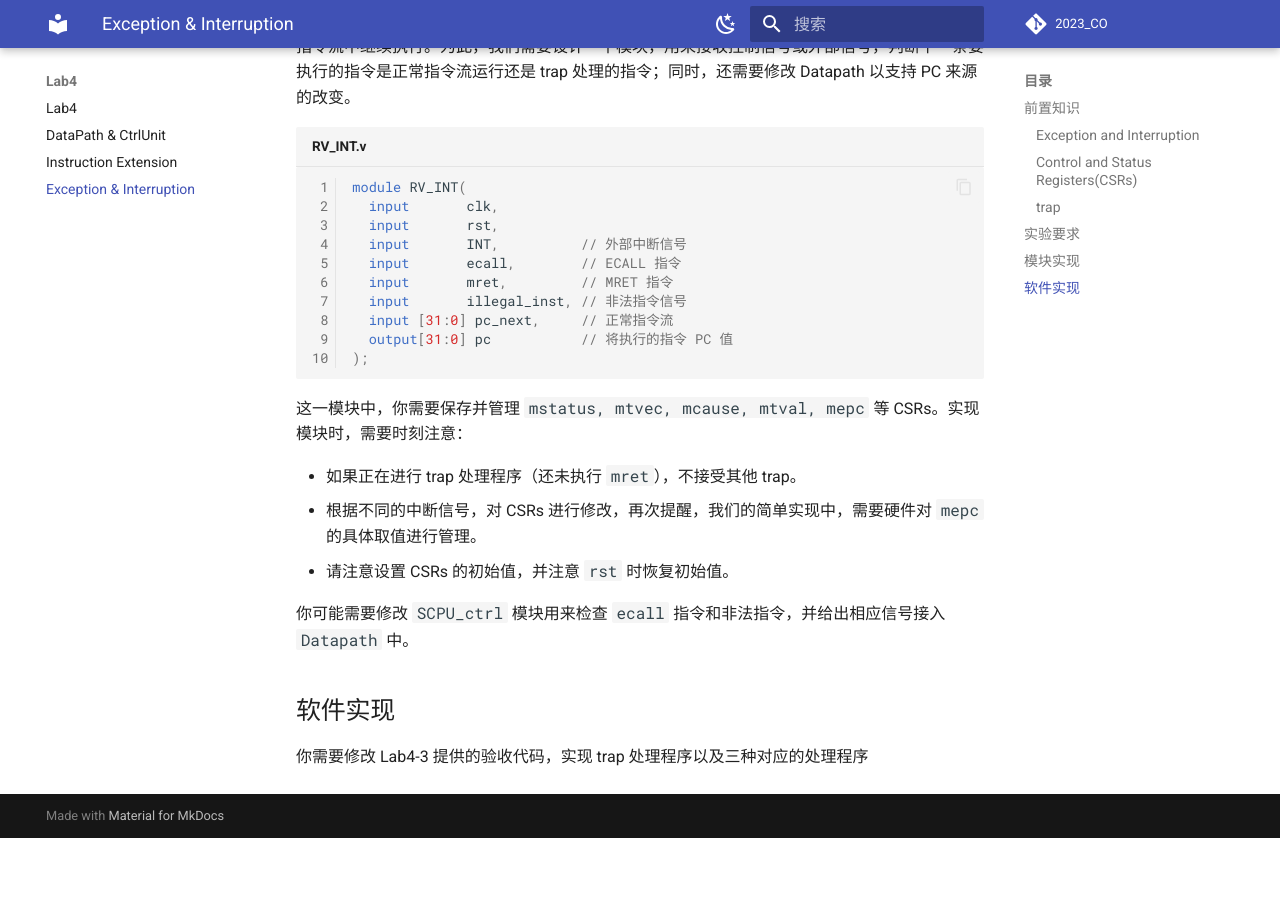
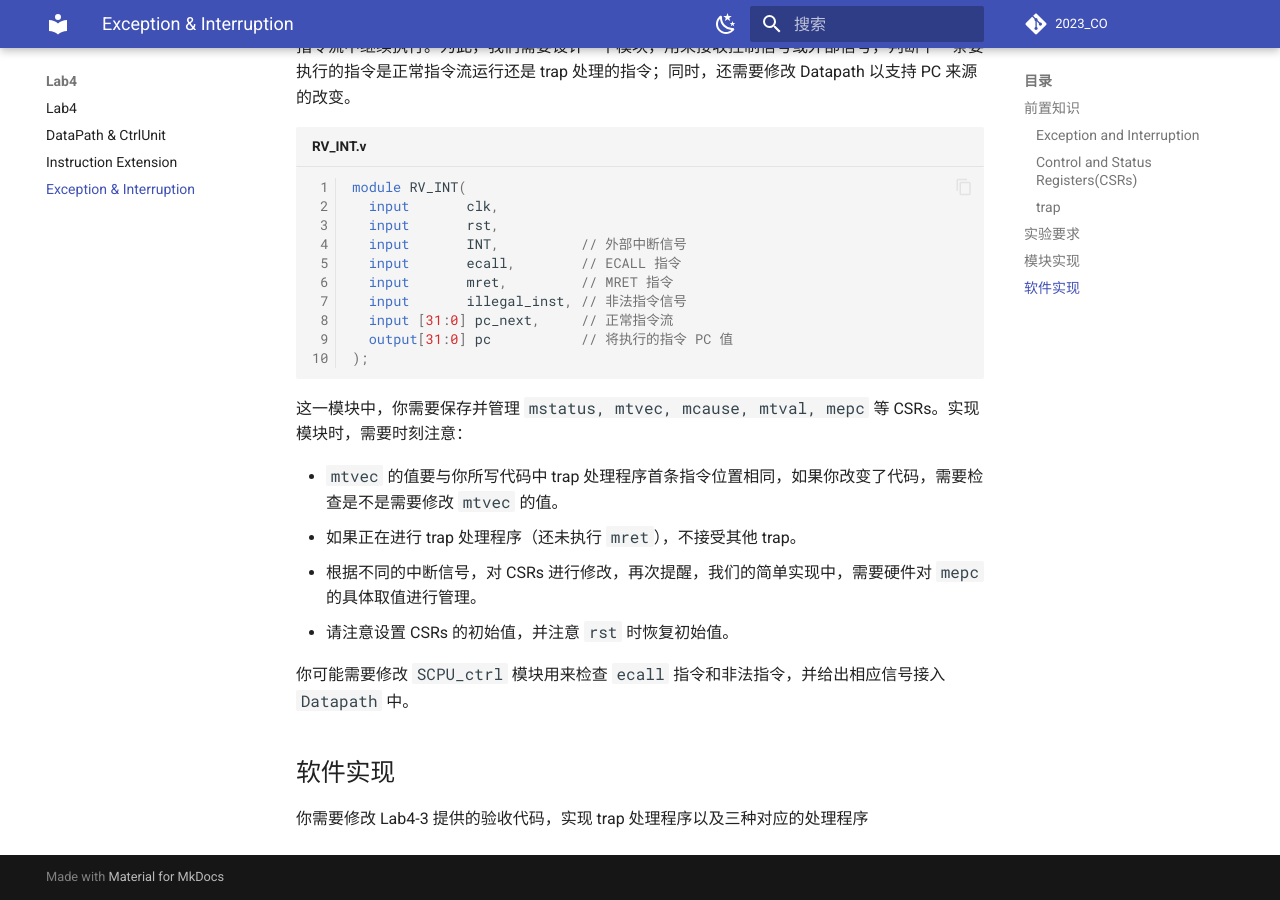
Before and after one commit to Guahao31/2023_CO, an MkDocs documentation site: the page built from docs/Lab4/exception_interruption.md, in a window 1280 px wide and 900 px high, scrolled down 3381 px. Built offline with MkDocs 1.6.1 and Material for MkDocs 9.7.7, drawn with Linux system fonts in a browser that asks for light colours; comment, search, counter and statistics services are not loaded; before the commit the page ends 4219 px from its top, so only the background shows below that.

Commit message:
update: Lab4-4 模块实现 tips for mtvec

```diff
--- a/docs/Lab4/exception_interruption.md
+++ b/docs/Lab4/exception_interruption.md
@@ -86,6 +86,7 @@ module RV_INT(
 
 这一模块中，你需要保存并管理 `mstatus, mtvec, mcause, mtval, mepc` 等 CSRs。实现模块时，需要时刻注意：
 
+* `mtvec` 的值要与你所写代码中 trap 处理程序首条指令位置相同，如果你改变了代码，需要检查是不是需要修改 `mtvec` 的值。
 * 如果正在进行 trap 处理程序（还未执行 `mret`），不接受其他 trap。
 * 根据不同的中断信号，对 CSRs 进行修改，再次提醒，我们的简单实现中，需要硬件对 `mepc` 的具体取值进行管理。
 * 请注意设置 CSRs 的初始值，并注意 `rst` 时恢复初始值。
```
